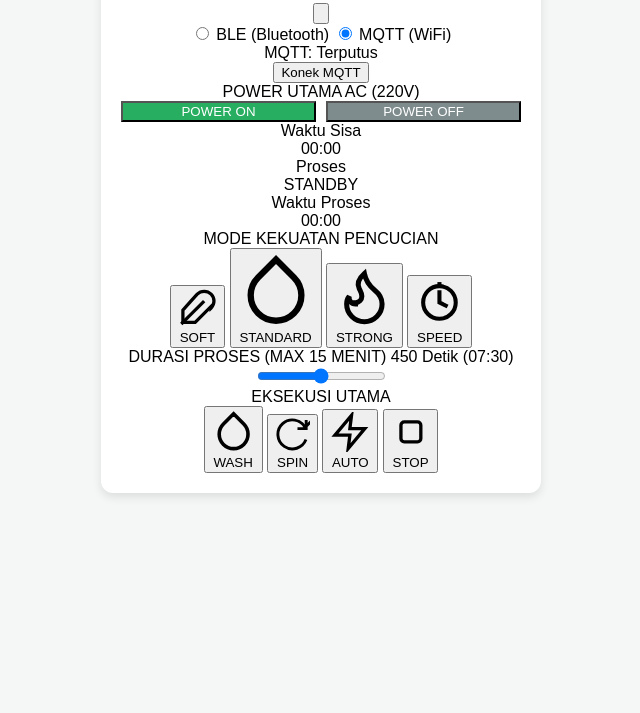
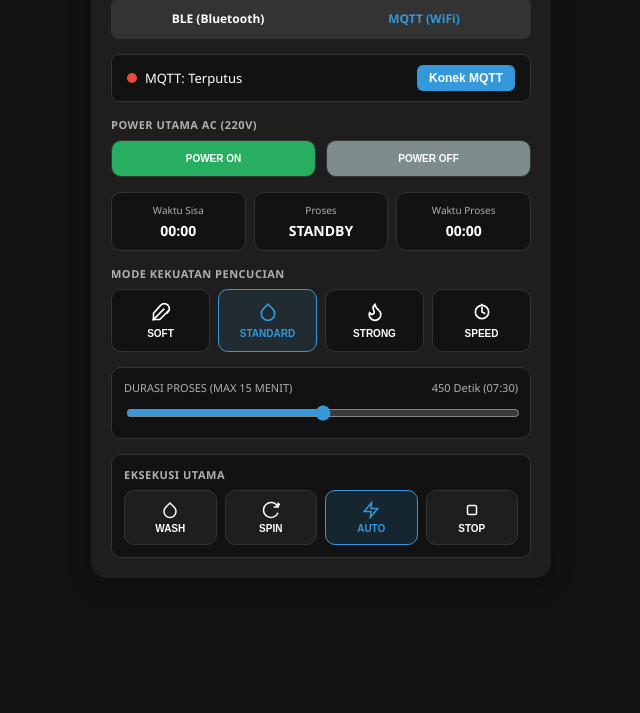
Before and after one commit to saef23/controlcuci, a plain HTML site: page index.html in a window 1280 px wide. Shown: the part 87-800 px from the top of the page, without its empty margins (319-959 px from the left). Drawn offline with Linux system fonts and the light colour scheme; a script that the page names is missing.

Commit message:
Update style.css

```diff
--- a/style.css
+++ b/style.css
@@ -1,79 +1,311 @@
+:root {
+    --bg-color: #121212;
+    --card-bg: #1e1e1e;
+    --text-color: #ffffff;
+    --text-secondary: #b0b0b0;
+    --accent-color: #3498db;
+    --accent-hover: #2980b9;
+    --border-color: #333333;
+    --danger-color: #e74c3c;
+    --success-color: #27ae60;
+}
+
+body.light-mode {
+    --bg-color: #f4f7f6;
+    --card-bg: #ffffff;
+    --text-color: #333333;
+    --text-secondary: #666666;
+    --border-color: #e0e0e0;
+}
+
 body {
-    font-family: Arial, sans-serif;
-    background-color: #f4f7f6;
+    font-family: 'Segoe UI', Tahoma, Geneva, Verdana, sans-serif;
+    background-color: var(--bg-color);
+    color: var(--text-color);
     margin: 0;
     padding: 20px;
     display: flex;
     justify-content: center;
+    transition: background 0.3s, color 0.3s;
 }
 
 .container {
-    background: white;
+    width: 100%;
+    max-width: 420px;
+    background: var(--card-bg);
     padding: 20px;
-    border-radius: 12px;
-    box-shadow: 0 4px 10px rgba(0,0,0,0.1);
-    width: 100%;
-    max-width: 400px;
-    text-align: center;
+    border-radius: 16px;
+    box-shadow: 0 8px 24px rgba(0,0,0,0.2);
+}
+
+.header-wrapper {
+    display: flex;
+    justify-content: space-between;
+    align-items: center;
+    margin-bottom: 15px;
 }
 
 h1 {
-    font-size: 20px;
-    color: #333;
+    font-size: 16px;
+    margin: 0;
+    letter-spacing: 0.5px;
 }
 
-h2 {
-    font-size: 14px;
-    color: #666;
-    margin-bottom: 8px;
+.theme-toggle-btn {
+    background: none;
+    border: none;
+    cursor: pointer;
+    color: var(--text-color);
+    padding: 5px;
+    display: flex;
+    align-items: center;
 }
 
-#status-box {
-    font-size: 16px;
-    font-weight: bold;
-    padding: 12px;
-    border-radius: 8px;
-    margin-bottom: 20px;
-    background: #e0e0e0;
-    color: #333;
+.theme-toggle-btn svg {
+    width: 20px;
+    height: 20px;
 }
 
-.power-section, .control-section {
-    margin-bottom: 20px;
+.protocol-selector {
+    display: flex;
+    background: var(--border-color);
+    border-radius: 8px;
+    padding: 4px;
+    margin-bottom: 15px;
 }
 
-.button-grid {
-    display: grid;
-    grid-template-columns: 1fr 1fr;
-    gap: 10px;
-}
-
-.btn {
-    padding: 12px;
-    font-size: 13px;
+.protocol-label {
+    flex: 1;
+    text-align: center;
+    padding: 8px;
+    font-size: 12px;
     font-weight: bold;
-    border: none;
-    border-radius: 8px;
     cursor: pointer;
-    color: white;
+    border-radius: 6px;
     transition: 0.2s;
 }
 
-.btn:active {
-    transform: scale(0.95);
+.protocol-label input {
+    display: none;
 }
 
-.btn-power-on { background-color: #27ae60; }
-.btn-power-off { background-color: #7f8c8d; }
+.protocol-label input:checked + span {
+    color: var(--accent-color);
+}
 
-.profile-speedy { background-color: #3498db; }
-.profile-standard { background-color: #2ecc71; }
-.profile-strong { background-color: #e67e22; }
-.profile-soft { background-color: #9b59b6; }
+.status-bar {
+    display: flex;
+    justify-content: space-between;
+    align-items: center;
+    background: var(--bg-color);
+    padding: 10px 15px;
+    border-radius: 8px;
+    margin-bottom: 15px;
+    font-size: 13px;
+    border: 1px solid var(--border-color);
+}
 
-.btn-stop {
+.status-item {
+    display: flex;
+    align-items: center;
+    gap: 8px;
+}
+
+.indicator {
+    width: 10px;
+    height: 10px;
+    border-radius: 50%;
+    background-color: #e74c3c;
+}
+
+.indicator.connected {
+    background-color: #2ecc71;
+    box-shadow: 0 0 8px #2ecc71;
+}
+
+.status-bar button {
+    background: var(--accent-color);
+    color: white;
+    border: none;
+    padding: 6px 12px;
+    border-radius: 6px;
+    font-size: 12px;
+    font-weight: bold;
+    cursor: pointer;
+}
+
+.control-group {
+    margin-bottom: 15px;
+}
+
+.section-title {
+    font-size: 11px;
+    font-weight: bold;
+    color: var(--text-secondary);
+    margin-bottom: 8px;
+    letter-spacing: 0.5px;
+}
+
+.display-section {
+    display: grid;
+    grid-template-columns: 1fr 1fr 1fr;
+    gap: 8px;
+    margin-bottom: 15px;
+}
+
+.card-box {
+    background: var(--bg-color);
+    padding: 10px;
+    border-radius: 10px;
+    text-align: center;
+    border: 1px solid var(--border-color);
+}
+
+.card-box .label {
+    font-size: 10px;
+    color: var(--text-secondary);
+    margin-bottom: 4px;
+}
+
+.card-box .value {
+    font-size: 14px;
+    font-weight: bold;
+}
+
+.strength-grid {
+    display: grid;
+    grid-template-columns: repeat(4, 1fr);
+    gap: 8px;
+}
+
+.strength-card {
+    background: var(--bg-color);
+    border: 1px solid var(--border-color);
+    border-radius: 10px;
+    padding: 12px 6px;
+    display: flex;
+    flex-direction: column;
+    align-items: center;
+    gap: 6px;
+    cursor: pointer;
+    color: var(--text-color);
+    transition: 0.2s;
+}
+
+.strength-card.active {
+    border-color: var(--accent-color);
+    background: rgba(52, 152, 219, 0.1);
+    color: var(--accent-color);
+}
+
+.mode-icon {
+    width: 20px;
+    height: 20px;
+}
+
+.strength-card span {
+    font-size: 10px;
+    font-weight: bold;
+}
+
+.slider-container {
+    background: var(--bg-color);
+    padding: 12px;
+    border-radius: 10px;
+    margin-bottom: 15px;
+    border: 1px solid var(--border-color);
+}
+
+.slider-header {
+    display: flex;
+    justify-content: space-between;
+    font-size: 11px;
+    margin-bottom: 8px;
+    color: var(--text-secondary);
+}
+
+input[type="range"] {
     width: 100%;
-    background-color: #e74c3c;
-    font-size: 15px;
-    padding: 14px;
+    accent-color: var(--accent-color);
+    cursor: pointer;
 }
+
+.main-control-panel {
+    background: var(--bg-color);
+    padding: 12px;
+    border-radius: 10px;
+    border: 1px solid var(--border-color);
+}
+
+.circle-buttons-grid {
+    display: grid;
+    grid-template-columns: repeat(4, 1fr);
+    gap: 8px;
+}
+
+.circle-btn {
+    background: var(--card-bg);
+    border: 1px solid var(--border-color);
+    border-radius: 10px;
+    padding: 10px 4px;
+    display: flex;
+    flex-direction: column;
+    align-items: center;
+    gap: 4px;
+    cursor: pointer;
+    color: var(--text-color);
+    transition: 0.2s;
+}
+
+.circle-btn.active, .circle-btn.active-action {
+    border-color: var(--accent-color);
+    background: rgba(52, 152, 219, 0.15);
+    color: var(--accent-color);
+}
+
+.stop-btn.active {
+    border-color: var(--danger-color);
+    background: rgba(231, 76, 60, 0.15);
+    color: var(--danger-color);
+}
+
+.btn-icon {
+    width: 18px;
+    height: 18px;
+}
+
+.circle-btn span {
+    font-size: 10px;
+    font-weight: bold;
+}
+
+.modal-overlay {
+    position: fixed;
+    top: 0; left: 0; width: 100%; height: 100%;
+    background: rgba(0,0,0,0.6);
+    display: flex;
+    justify-content: center;
+    align-items: center;
+    z-index: 1000;
+}
+
+.modal-content {
+    background: var(--card-bg);
+    padding: 20px;
+    border-radius: 12px;
+    text-align: center;
+    width: 80%;
+    max-width: 280px;
+    border: 1px solid var(--border-color);
+}
+
+.modal-btn {
+    background: var(--accent-color);
+    color: white;
+    border: none;
+    padding: 8px 16px;
+    border-radius: 6px;
+    font-weight: bold;
+    cursor: pointer;
+    margin-top: 10px;
+}
```
